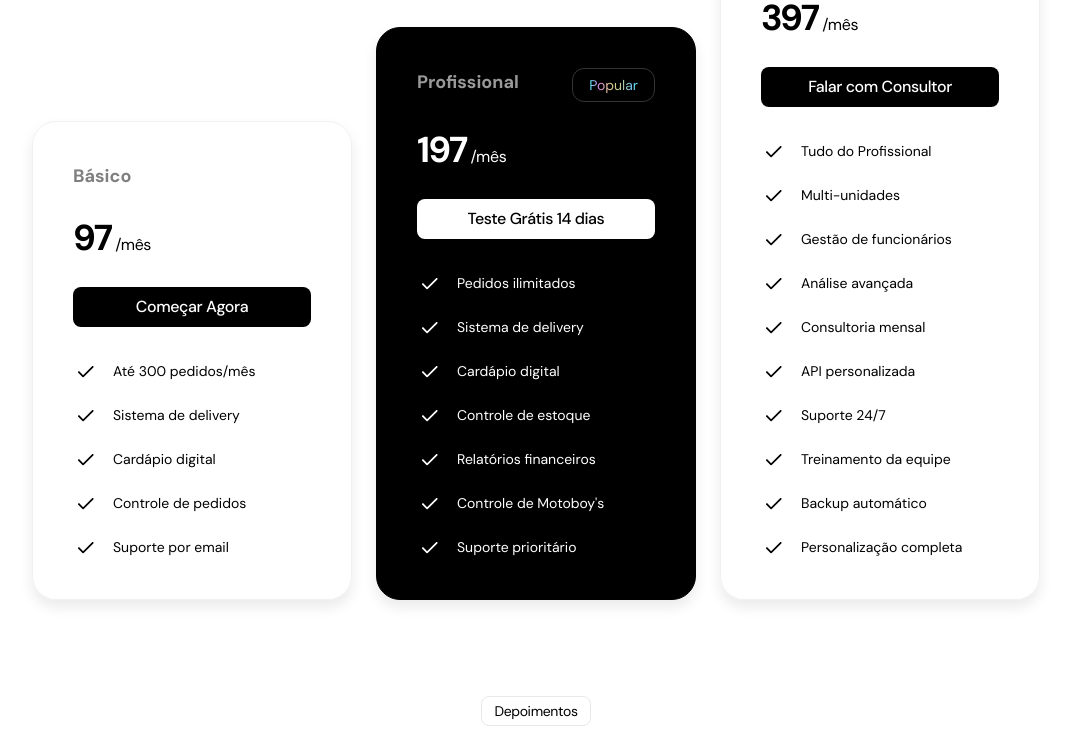
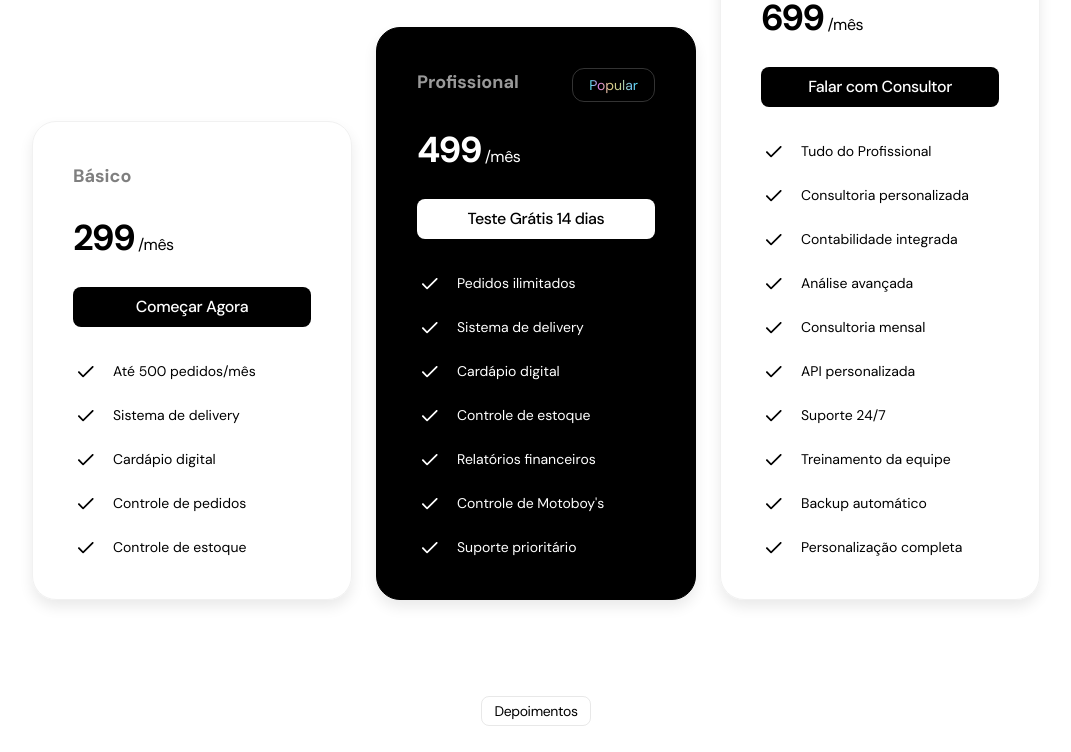
Before and after one commit to roversodev/pizzazzz-lp, a Next.js app: page / in a window 1280 px wide. Shown: the part 4521-5273 px from the top of the page, without its empty margins (104-1175 px from the left). Built offline with nearby package versions, Linux system fonts and the light colour scheme.

Commit message:
preços e features

```diff
--- a/src/sections/Pricing.tsx
+++ b/src/sections/Pricing.tsx
@@ -7,21 +7,21 @@ import { motion } from "framer-motion";
 const pricingTiers = [
   {
     title: "Básico",
-    monthlyPrice: 97,
+    monthlyPrice: 299,
     buttonText: "Começar Agora",
     popular: false,
     inverse: false,
     features: [
-      "Até 300 pedidos/mês",
+      "Até 500 pedidos/mês",
       "Sistema de delivery",
       "Cardápio digital",
       "Controle de pedidos",
-      "Suporte por email",
+      "Controle de estoque",
     ],
   },
   {
     title: "Profissional",
-    monthlyPrice: 197,
+    monthlyPrice: 499,
     buttonText: "Teste Grátis 14 dias",
     popular: true,
     inverse: true,
@@ -37,14 +37,14 @@ const pricingTiers = [
   },
   {
     title: "Empresarial",
-    monthlyPrice: 397,
+    monthlyPrice: 699,
     buttonText: "Falar com Consultor",
     popular: false,
     inverse: false,
     features: [
       "Tudo do Profissional",
-      "Multi-unidades",
-      "Gestão de funcionários",
+      "Consultoria personalizada",
+      "Contabilidade integrada",
       "Análise avançada",
       "Consultoria mensal",
       "API personalizada",
```
